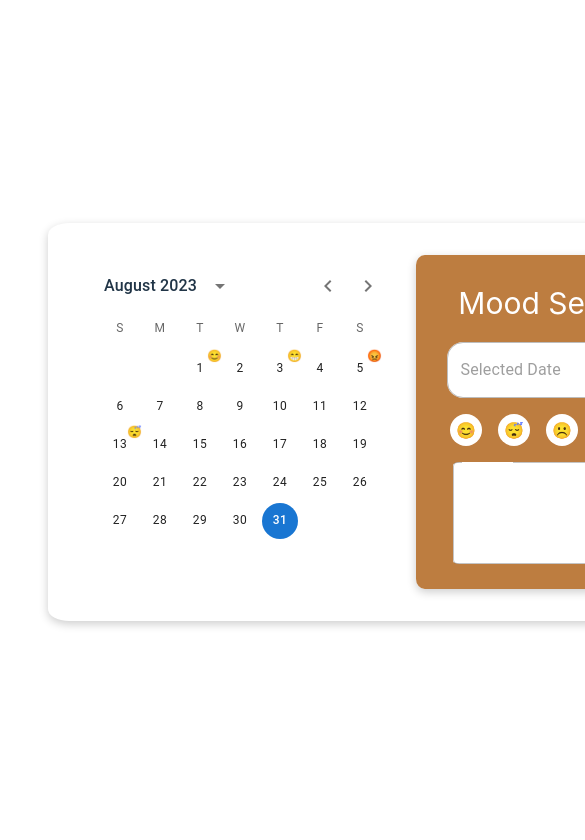
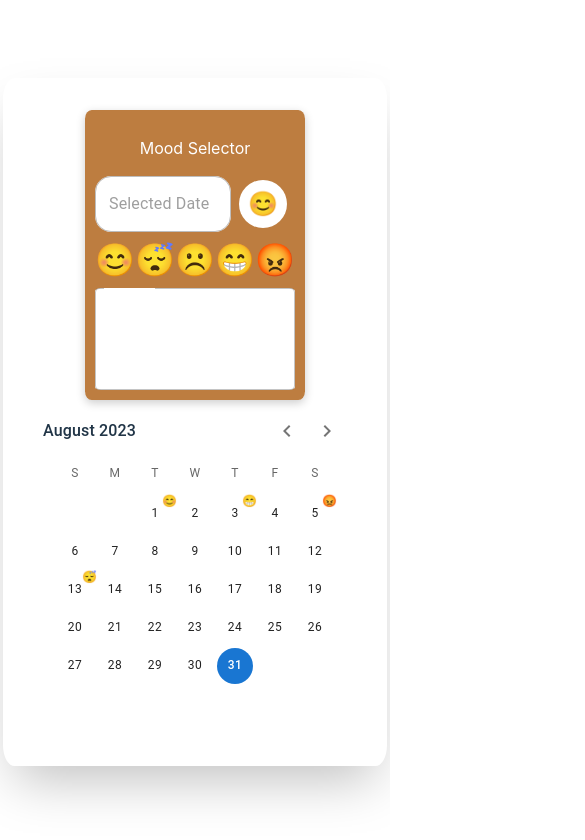
Before and after one commit to Serh1/mood-journal, a React (Vite) app: page / in a window 390 px wide. Shown: the top 840 px of the page, 585 px wide, since content can reach past the window. Built offline with nearby package versions, Linux system fonts and the light colour scheme; no server answers.

Commit message:
Mobile Responsive

```diff
--- a/src/App.css
+++ b/src/App.css
@@ -1,7 +1,6 @@
 #root {
   max-width: 1280px;
   margin: 0 auto;
-  padding: 2rem;
   text-align: center;
 }
 * {
@@ -61,6 +60,10 @@
   background-color: rgba(174, 96, 22, 0.815) !important;
   color: #fff;
 }
+.css-1jsy6pn-MuiButtonBase-root-MuiPickersDay-root.Mui-selected {
+  background-color: rgba(110, 71, 35, 0.815) !important;
+  color: #fff;
+}
 
 .css-1hbyad5-MuiTypography-root {
   display: none;
--- a/src/components/Button/Button.css
+++ b/src/components/Button/Button.css
@@ -19,3 +19,11 @@
 #ButtonContainer.clicked {
   background-color: #e74c3c;
 }
+
+@media screen and (max-width: 768px) {
+  #ButtonContainer {
+    width: 1.5rem;
+    height: 1.5rem;
+    font-size: 2rem;
+  }
+}
--- a/src/components/Tracker/Tracker.css
+++ b/src/components/Tracker/Tracker.css
@@ -1,9 +1,9 @@
 #TrackerContainer {
-  box-shadow: 0 3px 10px rgb(0 0 0 / 0.2);
+  box-shadow: 0 25px 50px -12px rgb(0 0 0 / 0.25);
   border-radius: 3%;
   width: 40rem;
   background-color: #fff;
-  margin: 0 1rem;
+  /* margin: 0 1rem; */
   padding: 2rem;
 }
 
@@ -49,6 +49,7 @@
   display: flex;
   justify-content: center;
   align-items: center;
+  width: 1.5rem;
   padding: 1rem;
   background-color: white;
   border-radius: 50%;
@@ -57,7 +58,6 @@
 
 .ReasonTextField {
   width: 80%;
-  margin-top: 1rem;
   background-color: white;
   border-radius: 3%;
 }
@@ -80,3 +80,64 @@
   -webkit-text-fill-color: black !important;
   width: 135px !important;
 }
+
+@media screen and (max-width: 768px) {
+  #TrackerContainer {
+    width: 100%;
+  }
+  .MoodContainer {
+    display: flex;
+    flex-direction: column-reverse;
+  }
+  .MoodSelector {
+    width: 200px;
+    margin: 0 auto;
+  }
+  .title {
+    font-size: 1rem;
+  }
+  .SelectedData {
+    width: 100%;
+    align-items: center;
+    justify-content: center;
+  }
+
+  .MoodInSelectedDate {
+    font-size: 1.5rem;
+    width: 1rem;
+    height: 1rem;
+    display: flex;
+  }
+  .ButtonList {
+    width: 100%;
+  }
+
+  .ReasonTextField {
+    width: 100%;
+  }
+
+  .css-cwhad8-MuiDateCalendar-root {
+    width: 200px !important;
+    padding: 0 !important;
+    height: 100% !important;
+    width: 100% !important;
+  }
+
+  .css-nk89i7-MuiPickersCalendarHeader-root {
+    display: flex;
+    height: 200px;
+
+    padding: 0 0.5rem !important;
+  }
+  .css-12mkn7b-MuiButtonBase-root-MuiIconButton-root-MuiPickersCalendarHeader-switchViewButton {
+    display: none !important;
+  }
+  .css-15v8kdh-MuiPickersFadeTransitionGroup-root-MuiDateCalendar-viewTransitionContainer {
+    padding: 0 !important;
+    margin: 0 !important;
+    max-height: 240px;
+  }
+  .css-144dnr3-MuiBadge-badge {
+    font-size: 1.3rem !important;
+  }
+}
```
